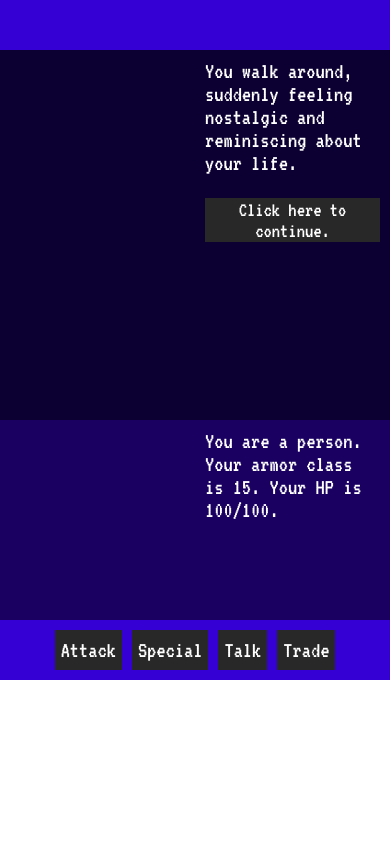
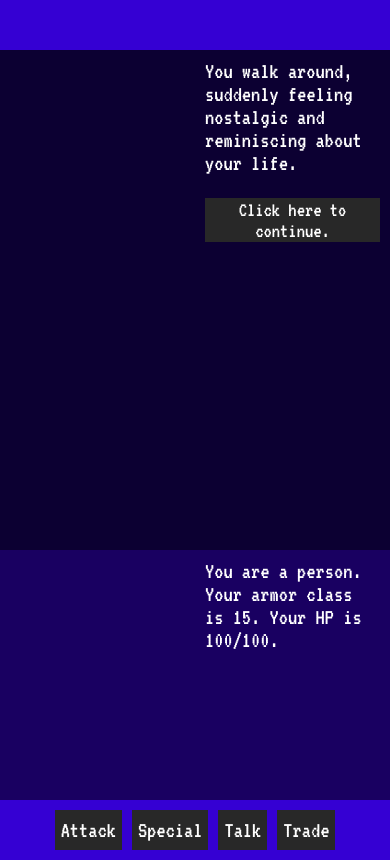
Before and after one commit to asseternity/browser-text-rpg, a plain HTML site: page index.html in a window 390 px wide. Drawn offline with Linux system fonts and the light colour scheme.

Commit message:
Fix responsive

```diff
--- a/rpg_attempt2.css
+++ b/rpg_attempt2.css
@@ -133,7 +133,7 @@ button:hover {
         min-height: 100%;
         display: grid;
         grid-template-columns: 1fr 1fr;
-        grid-template-rows: 50px 370px 200px 60px;
+        grid-template-rows: 50px 500px 250px 60px;
     }
     p:first-child {
         margin-top: 0;
```
